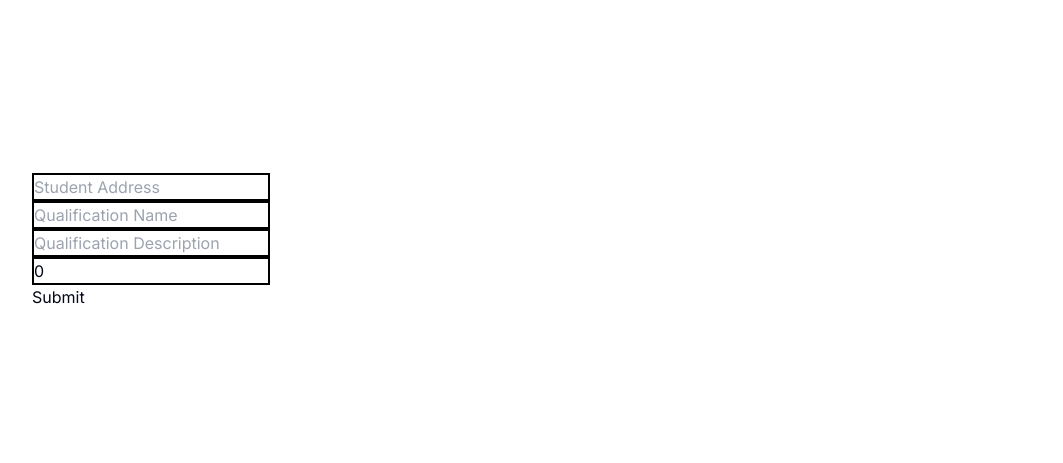
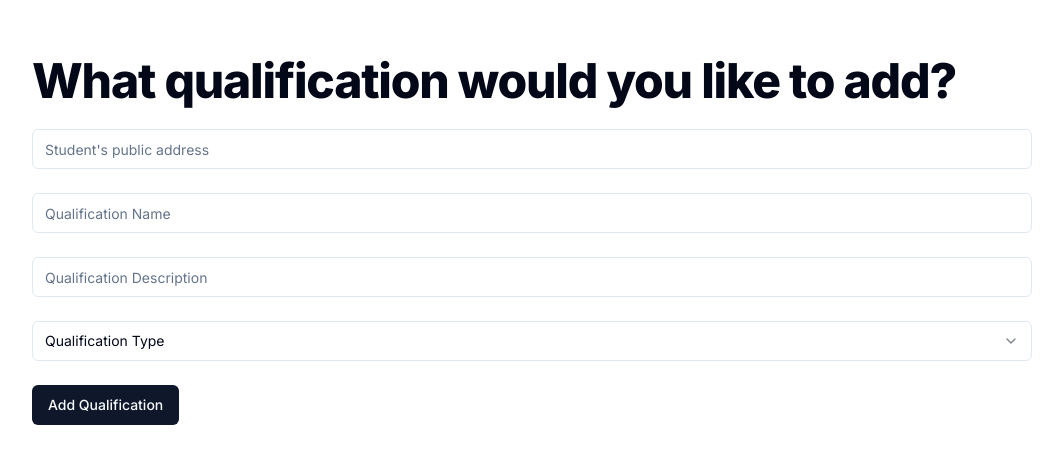
Before and after one commit to Chrissydrx/cs596-final-project, a Next.js app: page /action/add-qualification in a window 1280 px wide. Shown: the part 159-622 px from the top of the page, without its empty margins (108-1171 px from the left). Built offline with nearby package versions, Linux system fonts and the light colour scheme.

Commit message:
feature: add-qualification ui

```diff
--- a/app/action/add-qualification/page.js
+++ b/app/action/add-qualification/page.js
@@ -1,5 +1,17 @@
 "use client";
 
+import TypographyH1 from "@/components/typography/typography-h1";
+import { Button } from "@/components/ui/button";
+import { Input } from "@/components/ui/input";
+import LoadingScreen from "@/components/ui/loading-screen";
+import {
+  Select,
+  SelectContent,
+  SelectItem,
+  SelectTrigger,
+  SelectValue,
+} from "@/components/ui/select";
+import { Qualification } from "@/lib/structures";
 import SmartContractClient from "@/lib/web3/smart-contract-client";
 import { useState } from "react";
 
@@ -7,7 +19,7 @@
   const [studentAddress, setStudentAddress] = useState("");
   const [qualificationName, setQualificationName] = useState("");
   const [qualificationDescription, setQualificationDescription] = useState("");
-  const [qualificationType, setQualificationType] = useState(0);
+  const [qualificationType, setQualificationType] = useState(-1);
   const [isLoading, setIsLoading] = useState(false);
 
   const handleStudentAddress = (event) => {
@@ -22,12 +34,17 @@
     setQualificationDescription(event.target.value);
   };
 
-  const handleQualificationType = (event) => {
-    setQualificationType(event.target.value);
+  const handleQualificationType = (index) => {
+    setQualificationType(index);
+    console.log("Selected index:", index); // You can remove this line or use it for further processing
   };
 
   const handleSubmit = async (event) => {
     event.preventDefault();
+
+    const indexQualificationType = Qualification.findIndex(
+      (element) => element == qualificationType
+    );
 
     setIsLoading(true);
     try {
@@ -35,8 +52,10 @@
         studentAddress,
         qualificationName,
         qualificationDescription,
-        qualificationType
+        indexQualificationType
       );
+
+      window.location.href = "/action";
     } catch (error) {
       console.error(error);
     } finally {
@@ -45,45 +64,58 @@
   };
 
   return (
+    <>
+      <TypographyH1>What qualification would you like to add?</TypographyH1>
+      <br />
       <form onSubmit={handleSubmit}>
-      <input
+        <Input
           type="text"
           value={studentAddress}
           onChange={handleStudentAddress}
-        placeholder="Student Address"
-        style={{ border: "2px solid black" }}
+          placeholder="Student's public address"
         />
+
         <br />
-      <input
+
+        <Input
           type="text"
           value={qualificationName}
           onChange={handleQualificationName}
           placeholder="Qualification Name"
-        style={{ border: "2px solid black" }}
         />
+
         <br />
 
-      <input
+        <Input
           type="text"
           value={qualificationDescription}
           onChange={handleQualificationDescription}
           placeholder="Qualification Description"
-        style={{ border: "2px solid black" }}
         />
+
         <br />
 
-      <input
-        type="number"
-        value={qualificationType}
-        onChange={handleQualificationType}
-        placeholder="Qualification Type"
-        style={{ border: "2px solid black" }}
-      />
+        <Select onValueChange={setQualificationType}>
+          <SelectTrigger>
+            <SelectValue placeholder="Qualification Type" />
+          </SelectTrigger>
+          <SelectContent>
+            {Qualification.map((qual, index) => (
+              <SelectItem key={index} value={qual}>
+                {qual}
+              </SelectItem>
+            ))}
+          </SelectContent>
+        </Select>
+
         <br />
-      <button type="submit" disabled={isLoading}>
-        {isLoading ? "Loading..." : "Submit"}
-      </button>
+
+        <Button type="submit" disabled={isLoading}>
+          Add Qualification
+        </Button>
       </form>
+      <LoadingScreen visible={isLoading} />
+    </>
   );
 }
 
--- /dev/null
+++ b/components/ui/select.jsx
@@ -0,0 +1,122 @@
+"use client"
+
+import * as React from "react"
+import * as SelectPrimitive from "@radix-ui/react-select"
+import { Check, ChevronDown, ChevronUp } from "lucide-react"
+
+import { cn } from "@/lib/utils"
+
+const Select = SelectPrimitive.Root
+
+const SelectGroup = SelectPrimitive.Group
+
+const SelectValue = SelectPrimitive.Value
+
+const SelectTrigger = React.forwardRef(({ className, children, ...props }, ref) => (
+  <SelectPrimitive.Trigger
+    ref={ref}
+    className={cn(
+      "flex h-10 w-full items-center justify-between rounded-md border border-input bg-background px-3 py-2 text-sm ring-offset-background placeholder:text-muted-foreground focus:outline-none focus:ring-2 focus:ring-ring focus:ring-offset-2 disabled:cursor-not-allowed disabled:opacity-50 [&>span]:line-clamp-1",
+      className
+    )}
+    {...props}>
+    {children}
+    <SelectPrimitive.Icon asChild>
+      <ChevronDown className="h-4 w-4 opacity-50" />
+    </SelectPrimitive.Icon>
+  </SelectPrimitive.Trigger>
+))
+SelectTrigger.displayName = SelectPrimitive.Trigger.displayName
+
+const SelectScrollUpButton = React.forwardRef(({ className, ...props }, ref) => (
+  <SelectPrimitive.ScrollUpButton
+    ref={ref}
+    className={cn("flex cursor-default items-center justify-center py-1", className)}
+    {...props}>
+    <ChevronUp className="h-4 w-4" />
+  </SelectPrimitive.ScrollUpButton>
+))
+SelectScrollUpButton.displayName = SelectPrimitive.ScrollUpButton.displayName
+
+const SelectScrollDownButton = React.forwardRef(({ className, ...props }, ref) => (
+  <SelectPrimitive.ScrollDownButton
+    ref={ref}
+    className={cn("flex cursor-default items-center justify-center py-1", className)}
+    {...props}>
+    <ChevronDown className="h-4 w-4" />
+  </SelectPrimitive.ScrollDownButton>
+))
+SelectScrollDownButton.displayName =
+  SelectPrimitive.ScrollDownButton.displayName
+
+const SelectContent = React.forwardRef(({ className, children, position = "popper", ...props }, ref) => (
+  <SelectPrimitive.Portal>
+    <SelectPrimitive.Content
+      ref={ref}
+      className={cn(
+        "relative z-50 max-h-96 min-w-[8rem] overflow-hidden rounded-md border bg-popover text-popover-foreground shadow-md data-[state=open]:animate-in data-[state=closed]:animate-out data-[state=closed]:fade-out-0 data-[state=open]:fade-in-0 data-[state=closed]:zoom-out-95 data-[state=open]:zoom-in-95 data-[side=bottom]:slide-in-from-top-2 data-[side=left]:slide-in-from-right-2 data-[side=right]:slide-in-from-left-2 data-[side=top]:slide-in-from-bottom-2",
+        position === "popper" &&
+          "data-[side=bottom]:translate-y-1 data-[side=left]:-translate-x-1 data-[side=right]:translate-x-1 data-[side=top]:-translate-y-1",
+        className
+      )}
+      position={position}
+      {...props}>
+      <SelectScrollUpButton />
+      <SelectPrimitive.Viewport
+        className={cn("p-1", position === "popper" &&
+          "h-[var(--radix-select-trigger-height)] w-full min-w-[var(--radix-select-trigger-width)]")}>
+        {children}
+      </SelectPrimitive.Viewport>
+      <SelectScrollDownButton />
+    </SelectPrimitive.Content>
+  </SelectPrimitive.Portal>
+))
+SelectContent.displayName = SelectPrimitive.Content.displayName
+
+const SelectLabel = React.forwardRef(({ className, ...props }, ref) => (
+  <SelectPrimitive.Label
+    ref={ref}
+    className={cn("py-1.5 pl-8 pr-2 text-sm font-semibold", className)}
+    {...props} />
+))
+SelectLabel.displayName = SelectPrimitive.Label.displayName
+
+const SelectItem = React.forwardRef(({ className, children, ...props }, ref) => (
+  <SelectPrimitive.Item
+    ref={ref}
+    className={cn(
+      "relative flex w-full cursor-default select-none items-center rounded-sm py-1.5 pl-8 pr-2 text-sm outline-none focus:bg-accent focus:text-accent-foreground data-[disabled]:pointer-events-none data-[disabled]:opacity-50",
+      className
+    )}
+    {...props}>
+    <span className="absolute left-2 flex h-3.5 w-3.5 items-center justify-center">
+      <SelectPrimitive.ItemIndicator>
+        <Check className="h-4 w-4" />
+      </SelectPrimitive.ItemIndicator>
+    </span>
+
+    <SelectPrimitive.ItemText>{children}</SelectPrimitive.ItemText>
+  </SelectPrimitive.Item>
+))
+SelectItem.displayName = SelectPrimitive.Item.displayName
+
+const SelectSeparator = React.forwardRef(({ className, ...props }, ref) => (
+  <SelectPrimitive.Separator
+    ref={ref}
+    className={cn("-mx-1 my-1 h-px bg-muted", className)}
+    {...props} />
+))
+SelectSeparator.displayName = SelectPrimitive.Separator.displayName
+
+export {
+  Select,
+  SelectGroup,
+  SelectValue,
+  SelectTrigger,
+  SelectContent,
+  SelectLabel,
+  SelectItem,
+  SelectSeparator,
+  SelectScrollUpButton,
+  SelectScrollDownButton,
+}
--- a/package.json
+++ b/package.json
@@ -11,6 +11,7 @@
   "dependencies": {
     "@hookform/resolvers": "^3.3.4",
     "@radix-ui/react-label": "^2.0.2",
+    "@radix-ui/react-select": "^2.0.0",
     "@radix-ui/react-slot": "^1.0.2",
     "class-variance-authority": "^0.7.0",
     "clsx": "^2.1.0",
```
Also changed, not shown: 1 other file (tests, documents, lock files or other folders). Lines whose indentation alone changed are shown as unchanged.
